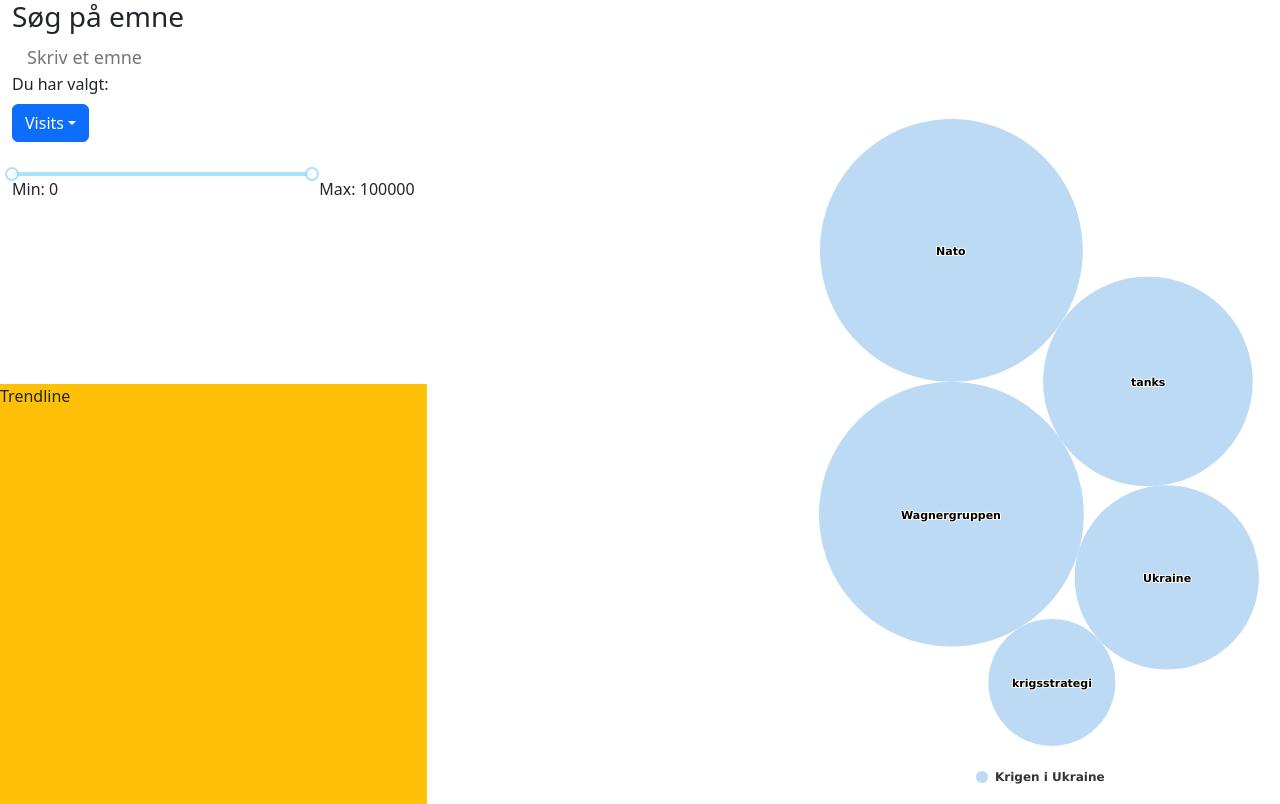
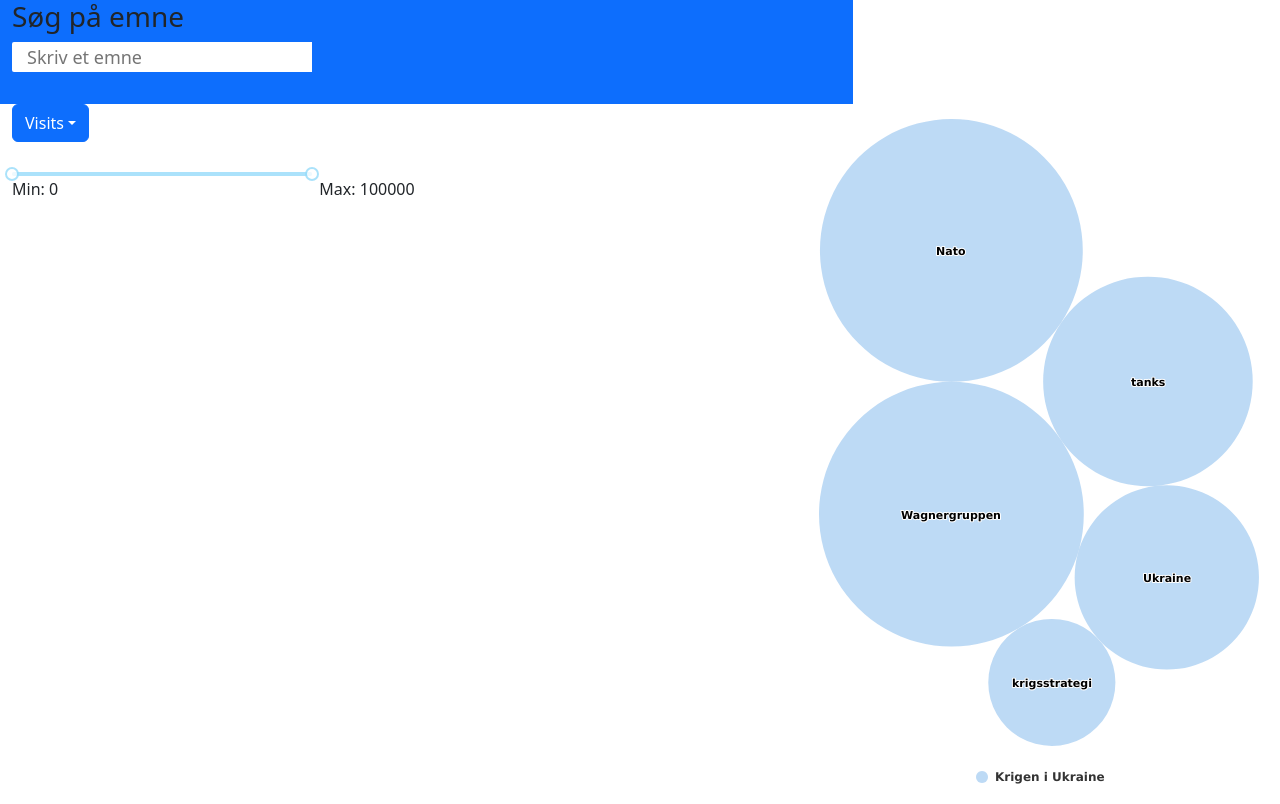
Before and after one commit to byskov10/journalist_app, a React (Create React App) app: page / in a window 1280 px wide. Built offline with nearby package versions, Linux system fonts and the light colour scheme.

Commit message:
trendline start

```diff
--- a/src/App.js
+++ b/src/App.js
@@ -6,8 +6,9 @@
 import { useState } from 'react';
 import Bubble from './Components/Bubble_viz/Bubble_chart/bubblechart';
 import data_emne from './Components/Bubble_viz/Bubble_chart/data.json';
+import Linechart from './Components/Trendline_graph/trendline';
+import MetricSelector from './Components/Metric_selector/MetricSelector';
 import SearchBar from './Components/Searchbar/Searchbar';
-import MetricSelector from './Components/Metric_selector/MetricSelector';
 
 function Layout() {
 
@@ -20,12 +21,9 @@
 
   return (
     <Container fluid className='vh-100'>
-      <Row style={{ height: '13%'}} className='light'>
-        <Col lg={8}>
-          <Row>
-            <SearchBar data={nyheder} selectedTopic={selectedTopic} setSelectedTopic={setSelectedTopic} />
-            <Container>Du har valgt: {selectedTopic}</Container>
-          </Row>
+      <Row style={{ height: '13%'}}>
+        <Col lg={8} className="bg-primary">
+          <Row><SearchBar /></Row>
         </Col>
         <Col xs={4}></Col>
       </Row>
@@ -34,8 +32,8 @@
           <Row style={{ height: '40%'}}>
             <MetricSelector />
           </Row>
-          <Row className='bg-warning' style={{ height: '60%'}}>
-            Trendline
+          <Row className='' style={{ height: '60%'}}>
+            <Linechart />
           </Row>
         </Col>
         <Col lg={8} className=''>
--- /dev/null
+++ b/src/Components/Trendline_graph/trendline.js
@@ -0,0 +1,31 @@
+import HighchartsReact from "highcharts-react-official"
+import Highcharts from "highcharts"
+
+const options = () => {
+    credits: {
+        enabled: false
+    }
+    series: [{
+        data: [
+            [0, 1],
+            [1, 2],
+            [2, 3],
+            [3, 5],
+            [4, 8],
+            [5, 13],
+            [6, 21],
+            [7, 34],
+            [8, 55],
+            [9, 89]
+        ]
+    }]
+}
+
+const Linechart = () => {
+  return <HighchartsReact
+    highcharts={Highcharts}
+    options={options()}
+  />
+}
+
+export default Linechart;
```
